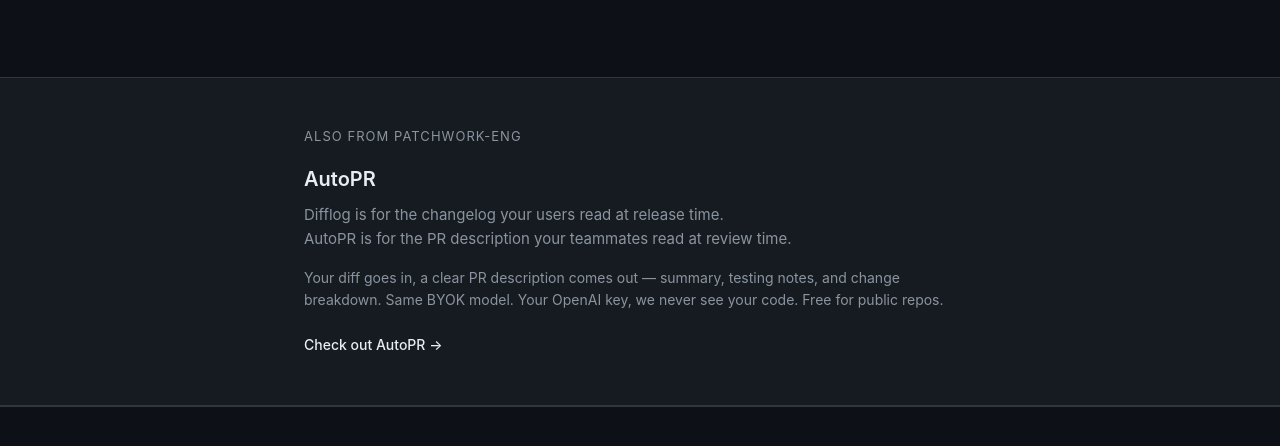
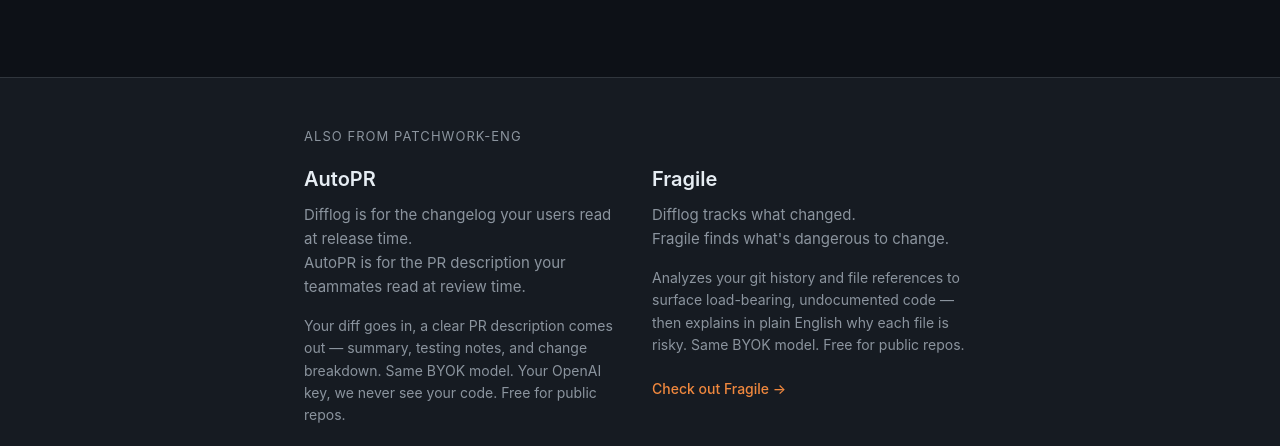
Before and after one commit to patchwork-eng/difflog, a website: page docs/index.html in a window 1280 px wide. Shown: the part 6508-6954 px from the top of the page. Drawn offline with Linux system fonts and the light colour scheme.

Commit message:
feat: add Fragile cross-sell to difflog.io

```diff
--- a/docs/index.html
+++ b/docs/index.html
@@ -1030,6 +1030,21 @@
           Check out AutoPR →
         </a>
       </div>
+      <div style="flex: 1; min-width: 260px;">
+        <h3 style="font-size: 20px; font-weight: 600; margin-bottom: 8px;">
+          <a href="https://usefragile.dev" style="color: var(--fg); text-decoration: none;">Fragile</a>
+        </h3>
+        <p style="color: var(--text-muted); font-size: 15px; line-height: 1.6; margin-bottom: 16px;">
+          Difflog tracks what changed.<br>
+          Fragile finds what's dangerous to change.
+        </p>
+        <p style="color: var(--text-muted); font-size: 14px; margin-bottom: 20px;">
+          Analyzes your git history and file references to surface load-bearing, undocumented code — then explains in plain English why each file is risky. Same BYOK model. Free for public repos.
+        </p>
+        <a href="https://usefragile.dev" style="display: inline-flex; align-items: center; gap: 8px; color: #f0883e; font-size: 14px; text-decoration: none; font-weight: 500;">
+          Check out Fragile →
+        </a>
+      </div>
     </div>
   </div>
 </section>
```
